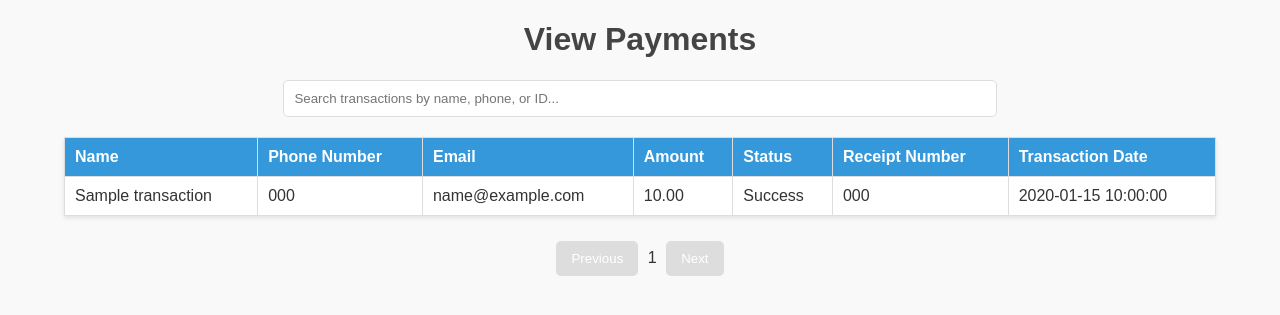
After one commit to ezraopande/Django-STK-with-Transaction-Logs, a Django app: page /view_payments/ in a window 1280 px wide. The commit adds this page. Shown: the top 315 px of the page. Run offline with Django 5.2, Linux system fonts and the light colour scheme; tables that the repository leaves empty hold one stand-in row (values such as "Sample post").

```diff
--- a/stk_push/admin.py
+++ b/stk_push/admin.py
@@ -4,6 +4,6 @@ from .models import Transaction
 
 @admin.register(Transaction)
 class TransactionAdmin(admin.ModelAdmin):
-    list_display = ('transaction_id', 'phone_number', 'amount', 'status', 'mpesa_receipt_number', 'date_created', 'transaction_date')
+    list_display = ('transaction_id', 'phone_number', 'amount', 'status', 'mpesa_receipt_number', 'transaction_date')
     list_filter = ('status', 'date_created', 'transaction_date')
     search_fields = ('transaction_id', 'phone_number', 'mpesa_receipt_number')
--- a/stk_push/models.py
+++ b/stk_push/models.py
@@ -10,6 +10,9 @@ class Transaction(models.Model):
     description = models.TextField(blank=True, null=True)
     transaction_date = models.DateTimeField(blank=True, null=True)
     date_created = models.DateTimeField(auto_now_add=True)
+    email = models.EmailField(null=True, blank=True)
+    name = models.CharField(max_length=100, null=True, blank=True)
+
 
     def __str__(self):
         return f"Transaction {self.mpesa_receipt_number or self.transaction_id} - {self.status}"
--- /dev/null
+++ b/stk_push/templates/view_payments.html
@@ -0,0 +1,171 @@
+<!DOCTYPE html>
+<html lang="en">
+  <head>
+    <meta charset="UTF-8" />
+    <meta name="viewport" content="width=device-width, initial-scale=1.0" />
+    <title>View Payments</title>
+    <script src="https://code.jquery.com/jquery-3.6.0.min.js"></script>
+    <style>
+      body {
+        font-family: Arial, sans-serif;
+        margin: 0;
+        padding: 0;
+        background-color: #f9f9f9;
+        color: #333;
+      }
+      .container {
+        width: 90%;
+        max-width: 1200px;
+        margin: 20px auto;
+      }
+      h1 {
+        text-align: center;
+        color: #444;
+      }
+      .search-container {
+        margin-bottom: 20px;
+        text-align: center;
+      }
+      .search-container input {
+        padding: 10px;
+        width: 60%;
+        border: 1px solid #ddd;
+        border-radius: 5px;
+      }
+      table {
+        width: 100%;
+        border-collapse: collapse;
+        background-color: #fff;
+        box-shadow: 0 2px 4px rgba(0, 0, 0, 0.1);
+      }
+      table th,
+      table td {
+        padding: 10px;
+        text-align: left;
+        border: 1px solid #ddd;
+      }
+      table th {
+        background-color: #3498db;
+        color: #fff;
+      }
+      .pagination {
+        text-align: center;
+        margin-top: 20px;
+      }
+      .pagination button {
+        padding: 10px 15px;
+        margin: 5px;
+        border: none;
+        background-color: #3498db;
+        color: #fff;
+        border-radius: 5px;
+        cursor: pointer;
+      }
+      .pagination button:disabled {
+        background-color: #ddd;
+        cursor: not-allowed;
+      }
+    </style>
+  </head>
+  <body>
+    <div class="container">
+      <h1>View Payments</h1>
+      <div class="search-container">
+        <input
+          type="text"
+          id="search"
+          placeholder="Search transactions by name, phone, or ID..."
+        />
+      </div>
+      <table id="payments-table">
+        <thead>
+          <tr>
+            <!-- <th>Transaction ID</th> -->
+            <th>Name</th>
+            <th>Phone Number</th>
+            <th>Email</th>
+            <th>Amount</th>
+            <th>Status</th>
+            <th>Receipt Number</th>
+            <th>Transaction Date</th>
+          </tr>
+        </thead>
+        <tbody>
+          <tr>
+            <td colspan="8" style="text-align: center">Loading...</td>
+          </tr>
+        </tbody>
+      </table>
+      <div class="pagination">
+        <button id="prev-page" disabled>Previous</button>
+        <span id="current-page">1</span>
+        <button id="next-page" disabled>Next</button>
+      </div>
+    </div>
+
+    <script>
+      let currentPage = 1;
+
+      function fetchPayments(page = 1, query = "") {
+        $.ajax({
+          url: `/view_payments/?page=${page}&q=${query}`,
+          method: "GET",
+          success: function (data) {
+            const tbody = $("#payments-table tbody");
+            tbody.empty();
+
+            if (data.payments.length === 0) {
+              tbody.append(
+                '<tr><td colspan="8" style="text-align: center;">No results found</td></tr>'
+              );
+            } else {
+              data.payments.forEach((payment) => {
+                tbody.append(`
+                  <tr>
+
+                    <td>${payment.name || "N/A"}</td>
+                    <td>${payment.phone_number}</td>
+                    <td>${payment.email || "N/A"}</td>
+                    <td>${payment.amount}</td>
+                    <td>${payment.status || "N/A"}</td>
+                    <td>${payment.mpesa_receipt_number || "N/A"}</td>
+                    <td>${payment.transaction_date || "N/A"}</td>
+
+                  </tr>
+                `);
+              });
+            }
+
+            $("#current-page").text(data.current_page);
+            $("#prev-page").prop("disabled", !data.has_previous);
+            $("#next-page").prop("disabled", !data.has_next);
+
+            currentPage = data.current_page;
+          },
+          error: function () {
+            alert("Failed to fetch transactions. Please try again.");
+          },
+        });
+      }
+
+      $(document).ready(function () {
+        fetchPayments();
+
+        $("#search").on("input", function () {
+          const query = $(this).val();
+          fetchPayments(1, query);
+        });
+
+        $("#prev-page").on("click", function () {
+          if (currentPage > 1) {
+            fetchPayments(currentPage - 1, $("#search").val());
+          }
+        });
+
+        $("#next-page").on("click", function () {
+          fetchPayments(currentPage + 1, $("#search").val());
+        });
+      });
+    </script>
+  </body>
+</html>
--- a/stk_push/urls.py
+++ b/stk_push/urls.py
@@ -4,12 +4,13 @@ from . import views
 urlpatterns = [
     path('', views.index, name='index'),  # Form page
     path('stk_push/', views.stk_push, name='stk_push'),
-    path('callback/', views.callback, name='callback'),
+    path('callback', views.callback, name='callback'),
      path('waiting/<int:transaction_id>/', views.waiting_page, name='waiting_page'),
     path('check-status/<int:transaction_id>/', views.check_status, name='check_status'),
     path('payment-success/', views.payment_success, name='payment_success'),
     path('payment-failed/', views.payment_failed, name='payment_failed'),
     path('payment-cancelled/', views.payment_failed, name='payment_cancelled'),
+    path('view_payments/', views.view_payments, name='view_payments'),
 
 
 ]
--- a/stk_push/views.py
+++ b/stk_push/views.py
@@ -6,7 +6,9 @@ from .models import Transaction
 import base64
 from datetime import datetime
 import json
+from django.core.mail import send_mail
 
+from django.core.paginator import Paginator
 
 class MpesaPassword:
     @staticmethod
@@ -53,8 +55,8 @@ def query_transaction(transaction_id):
         "TransactionID": transaction_id,
         "PartyA": SHORTCODE,
         "IdentifierType": "1",
-        "ResultURL": "https://9756-2c0f-fe38-2327-df6a-d8b9-fba7-b3c8-9e80.ngrok-free.app/callback/transaction_status/",
-        "QueueTimeOutURL": "https://9756-2c0f-fe38-2327-df6a-d8b9-fba7-b3c8-9e80.ngrok-free.app/callback/transaction_timeout/",
+        "ResultURL": "https://b6ec-217-199-146-223.ngrok-free.app/callback/transaction_status/",
+        "QueueTimeOutURL": "https://b6ec-217-199-146-223.ngrok-free.app/callback/transaction_timeout/",
         "Remarks": "Checking transaction status",
         "Occasion": "STK Push"
     }
@@ -67,28 +69,34 @@ def index(request):
     return render(request, 'index.html')
 
 
+
+
 @csrf_exempt
-
 def stk_push(request):
     if request.method == 'POST':
         phone = request.POST.get('phone')
         amount = request.POST.get('amount')
-
+        name = request.POST.get('name')
+        email = request.POST.get('email')
 
         transaction = Transaction.objects.create(
             phone_number=phone,
             amount=amount,
             status="Pending",
             description="Awaiting callback",
+            name=name,
+            email=email,
         )
+
 
         access_token = generate_access_token()
         stk_url = f'{BASE_URL}/mpesa/stkpush/v1/processrequest'
         headers = {'Authorization': f'Bearer {access_token}', 'Content-Type': 'application/json'}
-        timestamp = datetime.now().strftime('%Y%m%d%H%M%S')
 
 
+        timestamp = datetime.now().strftime('%Y%m%d%H%M%S')
         password = base64.b64encode(f'{SHORTCODE}{PASSKEY}{timestamp}'.encode()).decode()
+
 
         payload = {
             "BusinessShortCode": SHORTCODE,
@@ -99,141 +107,115 @@ def stk_push(request):
             "PartyA": phone,
             "PartyB": SHORTCODE,
             "PhoneNumber": phone,
-            "CallBackURL": "https://9756-2c0f-fe38-2327-df6a-d8b9-fba7-b3c8-9e80.ngrok-free.app/callback/",
+            "CallBackURL": "https://b6ec-217-199-146-223.ngrok-free.app/callback",
             "AccountReference": f"Transaction_{transaction.id}",
             "TransactionDesc": "Payment for services"
         }
 
+
         response = requests.post(stk_url, json=payload, headers=headers)
         response_data = response.json()
+
+
         transaction_id = response_data.get('CheckoutRequestID', None)
         transaction.transaction_id = transaction_id
         transaction.description = response_data.get('ResponseDescription', 'No description')
         transaction.save()
 
-
         return redirect('waiting_page', transaction_id=transaction.id)
 
     return JsonResponse({"error": "Invalid request"}, status=400)
 
-
 @csrf_exempt
 def callback(request):
     if request.method == 'POST':
-        data = json.loads(request.body)
-        print("Received callback data:", data)  # For debugging
+        try:
 
-        stk_callback = data.get('Body', {}).get('stkCallback', {})
-        result_code = stk_callback.get('ResultCode', None)  # Get the result code
-        result_desc = stk_callback.get('ResultDesc', '')  # Get the result description
-        transaction_id = stk_callback.get('CheckoutRequestID', None)
-
-        print(f"Transaction ID: {transaction_id}, Result Code: {result_code}, Result Description: {result_desc}")
-
-        # If transaction_id exists, find the transaction and update it
-        if transaction_id:
-            transaction = Transaction.objects.filter(transaction_id=transaction_id).first()
-
-            if transaction:
-                if result_code == 0:  # Transaction successful
-                    callback_metadata = stk_callback.get('CallbackMetadata', {}).get('Item', [])
-                    receipt_number = next((item['Value'] for item in callback_metadata if item['Name'] == 'MpesaReceiptNumber'), None)
-                    amount = next((item['Value'] for item in callback_metadata if item['Name'] == 'Amount'), None)
-                    transaction_date_str = next((item['Value'] for item in callback_metadata if item['Name'] == 'TransactionDate'), None)
-
-                    transaction_date = None
-                    if transaction_date_str:
-                        transaction_date = datetime.strptime(str(transaction_date_str), "%Y%m%d%H%M%S")
-
-                    # Update the transaction to reflect success
-                    transaction.mpesa_receipt_number = receipt_number
-                    transaction.transaction_date = transaction_date
-                    transaction.amount = amount
-                    transaction.status = "Success"
-                    transaction.description = "Payment successful"
-                    transaction.save()
-
-                    print("Transaction updated successfully.")
-
-                elif result_code == 1:  # Failed transaction
-                    transaction.status = "Failed"
-                    transaction.description = result_desc or "Payment failed due to an error."
-                    transaction.save()
-
-                    print(f"Transaction failed: {result_desc or 'No description provided.'}")
-
-                elif result_code == 1032:  # Cancelled transaction
-                    transaction.status = "Cancelled"
-                    transaction.description = result_desc or "Transaction was cancelled by the user."
-                    transaction.save()
-
-                    print(f"Transaction cancelled: {result_desc or 'No description provided.'}")
-
-                else:
-                    transaction.status = "Unknown"
-                    transaction.description = f"Unhandled result code: {result_code}. {result_desc}"
-                    transaction.save()
-
-                    print(f"Unhandled result code: {result_code}, Description: {result_desc}")
-
-        return JsonResponse({"message": "Callback received and processed"}, status=200)
-
-    return JsonResponse({"error": "Invalid request"}, status=400)
-
-# @csrf_exempt
-# def callback(request):
-#     if request.method == 'POST':
-#         data = json.loads(request.body)
-#         print("Received callback data:", data)
-
-#         stk_callback = data.get('Body', {}).get('stkCallback', {})
-#         result_code = stk_callback.get('ResultCode', None)
-#         result_desc = stk_callback.get('ResultDesc', '')
-#         transaction_id = stk_callback.get('CheckoutRequestID', None)
-
-#         print(f"Transaction ID: {transaction_id}, Result Code: {result_code}, Result Description: {result_desc}")
+            data = json.loads(request.body)
+            print("Received callback data:", data)
 
 
-#         if transaction_id:
-#             transaction = Transaction.objects.filter(transaction_id=transaction_id).first()
+            stk_callback = data.get('Body', {}).get('stkCallback', {})
+            result_code = stk_callback.get('ResultCode', None)
+            result_desc = stk_callback.get('ResultDesc', '')
+            transaction_id = stk_callback.get('CheckoutRequestID', None)
 
-#             if transaction:
-#                 if result_code == 0:
-#                     callback_metadata = stk_callback.get('CallbackMetadata', {}).get('Item', [])
-#                     receipt_number = next((item['Value'] for item in callback_metadata if item['Name'] == 'MpesaReceiptNumber'), None)
-#                     amount = next((item['Value'] for item in callback_metadata if item['Name'] == 'Amount'), None)
-#                     transaction_date_str = next((item['Value'] for item in callback_metadata if item['Name'] == 'TransactionDate'), None)
 
-#                     transaction_date = None
-#                     if transaction_date_str:
-#                         transaction_date = datetime.strptime(str(transaction_date_str), "%Y%m%d%H%M%S")
+            if transaction_id:
+                transaction = Transaction.objects.filter(transaction_id=transaction_id).first()
+                if transaction:
+                    if result_code == 0:
+                        callback_metadata = stk_callback.get('CallbackMetadata', {}).get('Item', [])
+                        receipt_number = next((item.get('Value') for item in callback_metadata if item.get('Name') == 'MpesaReceiptNumber'), None)
+                        amount = next((item.get('Value') for item in callback_metadata if item.get('Name') == 'Amount'), None)
+                        transaction_date_str = next((item.get('Value') for item in callback_metadata if item.get('Name') == 'TransactionDate'), None)
 
-#                     transaction.mpesa_receipt_number = receipt_number
-#                     transaction.transaction_date = transaction_date
-#                     transaction.amount = amount
-#                     transaction.status = "Success"
-#                     transaction.description = "Payment successful"
-#                     transaction.save()
 
-#                     print("Transaction updated successfully.")
+                        transaction_date = None
+                        if transaction_date_str:
+                            transaction_date = datetime.strptime(str(transaction_date_str), "%Y%m%d%H%M%S")
 
-#                 elif result_code == 1:
-#                     transaction.status = "Failed"
-#                     transaction.description = result_desc
-#                     transaction.save()
 
-#                     print(f"Transaction failed: {result_desc}")
+                        transaction.mpesa_receipt_number = receipt_number
+                        transaction.transaction_date = transaction_date
+                        transaction.amount = amount
+                        transaction.status = "Success"
+                        transaction.description = "Payment successful"
+                        transaction.save()
 
-#                 elif result_code == 2:
-#                     transaction.status = "Cancelled"
-#                     transaction.description = "Transaction was cancelled by the user"
-#                     transaction.save()
+                        print(f"Transaction {transaction_id} updated as successful.")
 
-#                     print(f"Transaction cancelled: {result_desc}")
 
-#         return JsonResponse({"message": "Callback received and processed"}, status=200)
+                        if transaction.email:
+                            subject = "Payment Receipt Confirmation"
+                            message = (
+                                f"Dear {transaction.name},\n\n"
+                                f"Thank you for your payment of {transaction.amount}.\n"
+                                f"Your Mpesa transaction code is {transaction.mpesa_receipt_number}.\n\n"
+                                "Should you have any questions, please feel free to reach us at:\n"
+                                "Phone: 0796759850\n"
+                                "Powered by [Apen Softwares](https://apensoftwares.co.ke/)\n\n"
+                                "Best regards,\n"
+                                "Your Company Name"
+                            )
+                            html_message = (
+                                f"<p>Dear {transaction.name},</p>"
+                                f"<p>Thank you for your payment of {transaction.amount}.</p>"
+                                f"<p>Your receipt number is <strong>{transaction.mpesa_receipt_number}</strong>.</p>"
+                                f"<p>Should you have any questions, please feel free to reach us at:</p>"
+                                f"<p><strong>Phone:</strong> 0796759850</p>"
+                                f"<p>Powered by <a href='https://apensoftwares.co.ke/' target='_blank'>Apen Softwares</a></p>"
+                                f"<p>Best regards,<br>Your Company Name</p>"
+                            )
+                            send_mail(
+                                subject,
+                                message,
+                                'ezraopande@gmail.com',
+                                [transaction.email],
+                                fail_silently=False,
+                                html_message=html_message,
+                            )
+                            print("Payment receipt email sent successfully.")
 
-#     return JsonResponse({"error": "Invalid request"}, status=400)
+                    elif result_code == 1:
+                        transaction.status = "Failed"
+                        transaction.description = result_desc
+                        transaction.save()
+                        print(f"Transaction {transaction_id} marked as failed: {result_desc}")
+
+                    elif result_code == 1032:
+                        transaction.status = "Cancelled"
+                        transaction.description = "Transaction cancelled by the user"
+                        transaction.save()
+                        print(f"Transaction {transaction_id} marked as cancelled.")
+
+            return JsonResponse({"message": "Callback received and processed"}, status=200)
+
+        except Exception as e:
+            print(f"Error processing callback: {e}")
+            return JsonResponse({"error": "An error occurred while processing the callback"}, status=500)
+
+    return JsonResponse({"error": "Invalid request method"}, status=400)
 
 
 
@@ -269,3 +251,48 @@ def payment_failed(request):
 
 def payment_cancelled(request):
     return render(request, 'payment_cancelled.html')
+
+
+def view_payments(request):
+    search_query = request.GET.get('q', '')
+    page_number = request.GET.get('page', 1)
+
+    # Filter transactions based on search query
+    payments = Transaction.objects.filter(
+        phone_number__icontains=search_query
+    ) | Transaction.objects.filter(
+        transaction_id__icontains=search_query
+    ) | Transaction.objects.filter(
+        name__icontains=search_query
+    ) | Transaction.objects.filter(
+        mpesa_receipt_number__icontains=search_query
+    )
+
+    paginator = Paginator(payments, 10)  # 10 transactions per page
+    page_obj = paginator.get_page(page_number)
+
+    # Check if the request expects a JSON response
+    if request.headers.get('x-requested-with') == 'XMLHttpRequest':
+        payments_list = [
+            {
+                'id': payment.id,
+                'transaction_id': payment.transaction_id,
+                'name': payment.name,
+                'phone_number': payment.phone_number,
+                'amount': str(payment.amount),
+                'status': payment.status,
+                'mpesa_receipt_number': payment.mpesa_receipt_number,
+                'transaction_date': payment.transaction_date.strftime("%Y-%m-%d %H:%M:%S") if payment.transaction_date else "N/A",
+                'email': payment.email,
+            }
+            for payment in page_obj
+        ]
+        return JsonResponse({
+            'payments': payments_list,
+            'has_next': page_obj.has_next(),
+            'has_previous': page_obj.has_previous(),
+            'current_page': page_obj.number,
+            'total_pages': paginator.num_pages,
+        })
+
+    return render(request, 'view_payments.html', {'page_obj': page_obj})
```
Also changed, not shown: stk_push/templates/index.html (+20 -0 lines), stk_push_project/settings.py (+10 -1 lines), stk_push/migrations/0003_transaction_payer_name.py (added), stk_push/migrations/0004_remove_transaction_payer_name_transaction_email_and_more.py (added), 1 other file.
